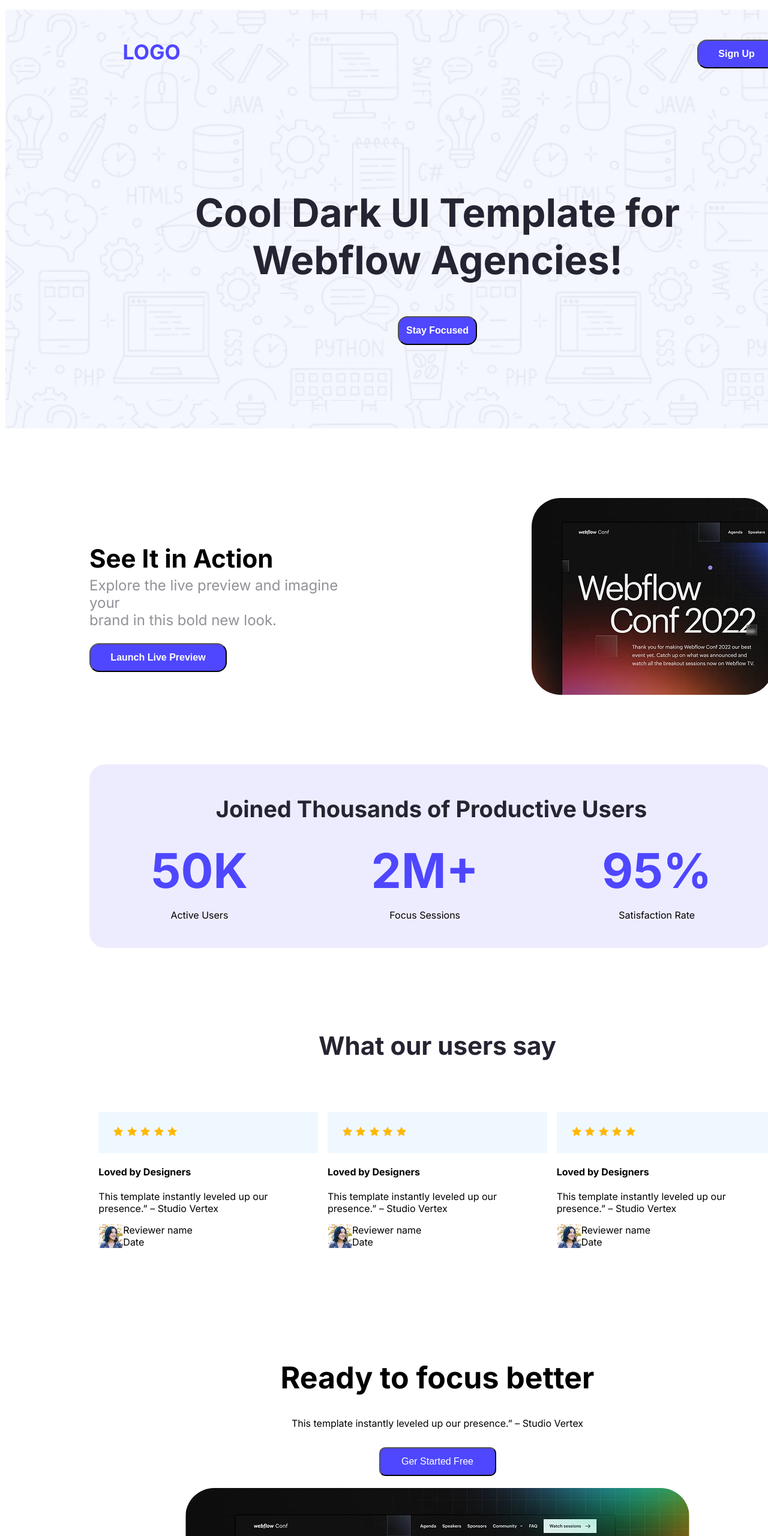
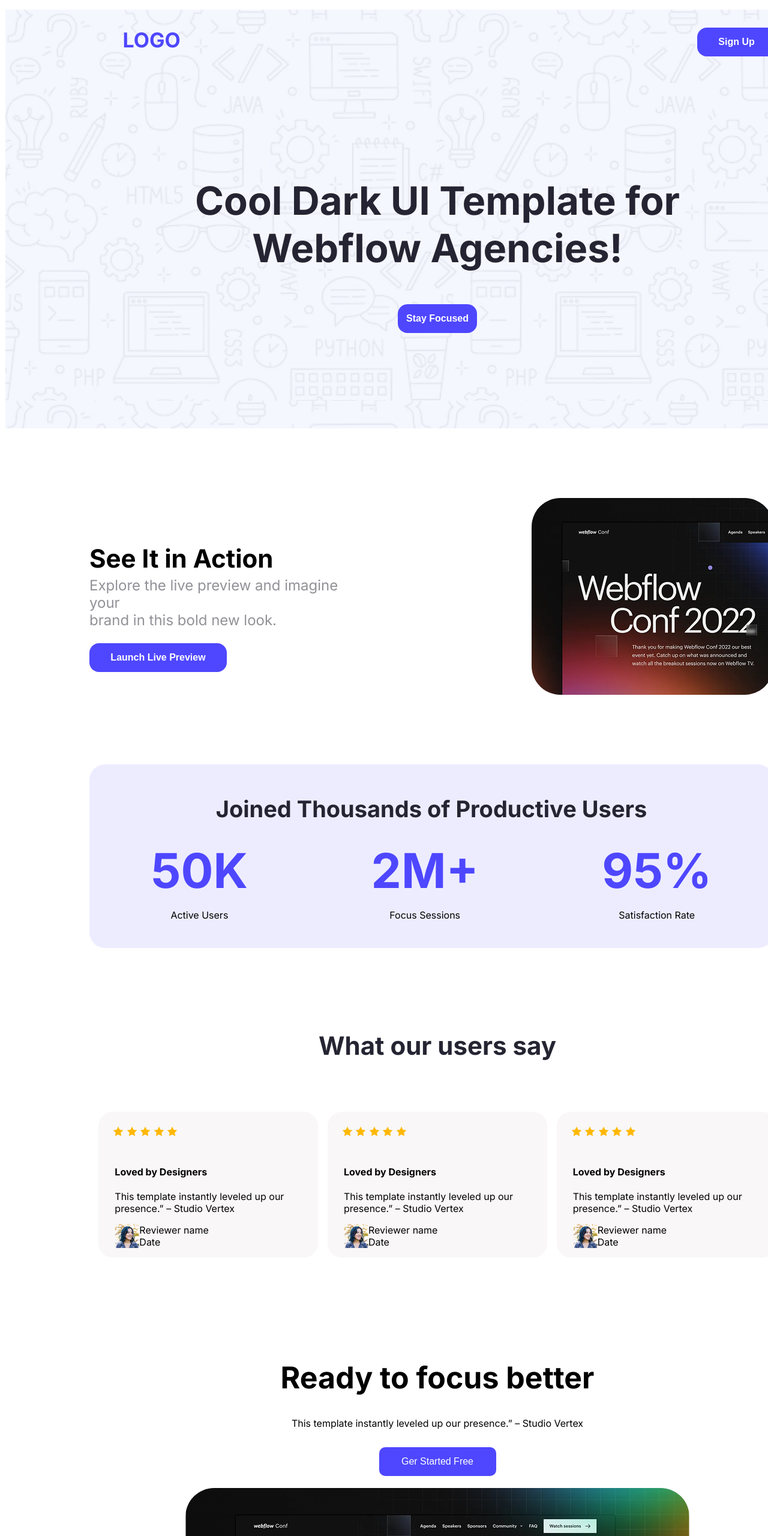
Before and after one commit to Dibakar-Biswas/assignment-1, a plain HTML site: page index.html in a window 1280 px wide. Shown: the top 2560 px of the page at 60% size. Drawn offline with Linux system fonts and the light colour scheme; a web font is replaced by a local one.

Commit message:
updated code

```diff
--- a/styles/assign.css
+++ b/styles/assign.css
@@ -32,17 +32,18 @@ nav ul{
   font-style: normal;
   color: #4E47FF;
   font-size: 34px;
-  margin-top: 50px;
+  margin-top: 30px;
 }
 .btn-sign{
     /* display: inline-flex; */
-    margin-top: 50px;
+    margin-top: 30px;
     height: 48px;
     width: 132px;
     color: #FFFFFF;
     font-size: 16px;
     font-weight: bold;
     background-color: #4E47FF;
+    border: none;
     border-radius: 16px;
 }
 .agency{
@@ -61,6 +62,7 @@ nav ul{
     font-size: 16px;
     font-weight: bold;
     background-color: #4E47FF;
+    border: none;
     border-radius: 16px;
 }
 
@@ -94,6 +96,7 @@ nav ul{
     font-size: 16px;
     font-weight: bold;
     background-color: #4E47FF;
+    border: none;
     border-radius: 16px;
     /* padding: 36px; */
 }
@@ -155,21 +158,28 @@ nav ul{
     justify-content: space-around;
 }
 .reviews{
-    background-color: #FFFFFF;
+    background-color:rgba(244, 240, 240, 0.5);
     height: 243px;
     width: 366px;
-    border-radius: 14px;
+    border-radius: 24px;
     margin-top: 50px;
 }
 .review{
-    background-color: aliceblue;
+    /* background-color: aliceblue; */
     padding: 24px;
 }
 .all-star{
     display: flex;
 }
+.loved{
+    margin-left: 27px;
+}
+.temp{
+    margin-left: 27px;
+}
 .reviewer{
     display: flex;
+    margin-left: 27px;
 }
 
 
@@ -205,6 +215,7 @@ nav ul{
     font-size: 16px;
     font-weight: normal;
     background-color: #4E47FF;
+    border: none;
     border-radius: 10px;
     margin-bottom: 20px;
     margin-top: 10px;
@@ -265,6 +276,7 @@ input,textarea {
     font-size: 16px;
     font-weight: bold;
     background-color: #4E47FF;
+    border: none;
     border-radius: 10px;
 }
 button:hover {
@@ -284,6 +296,7 @@ button:hover {
     font-family: "Inter", sans-serif;
     font-size: 100px;
     color: #4E47FF;
+    font-weight: bold;
     margin-bottom: 20px;
     margin-top: 100px;
     display: inline-flex;
```
